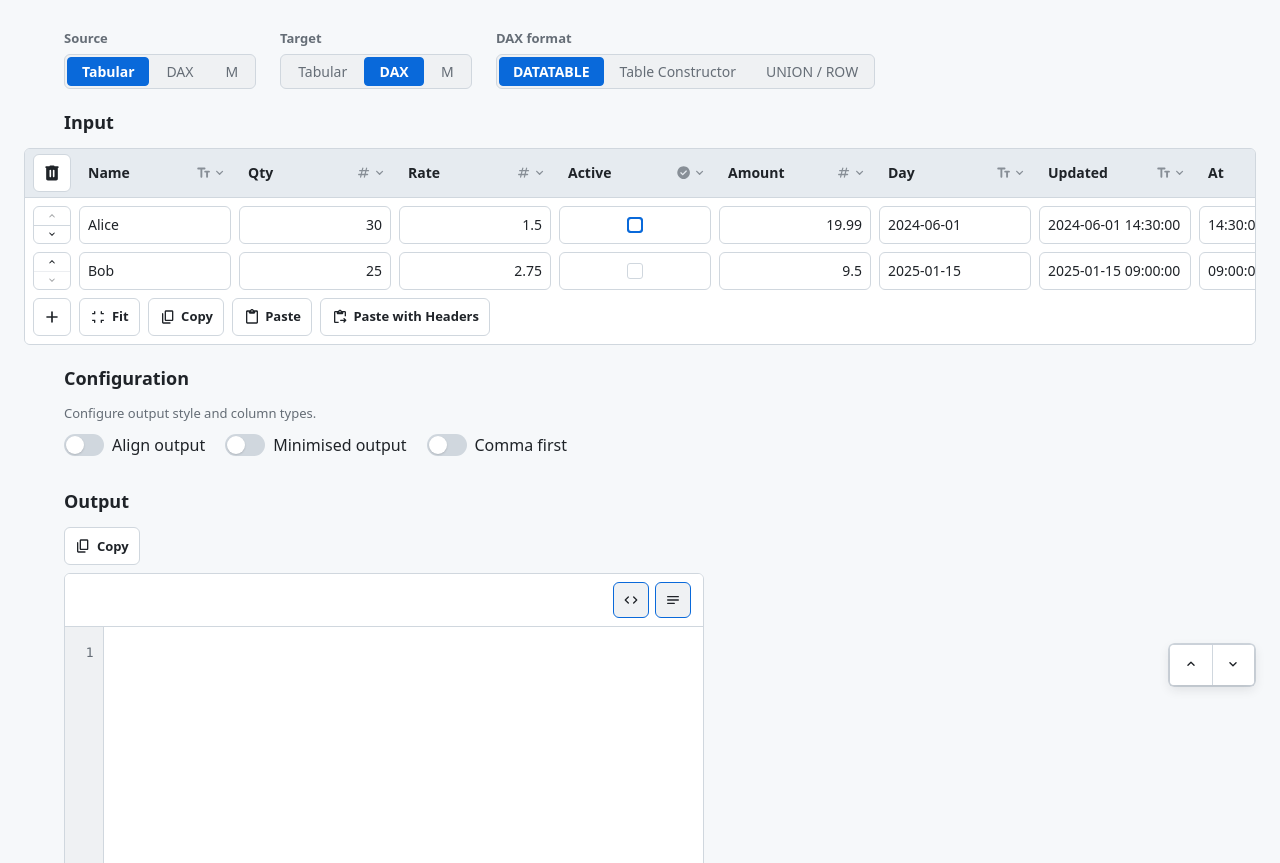
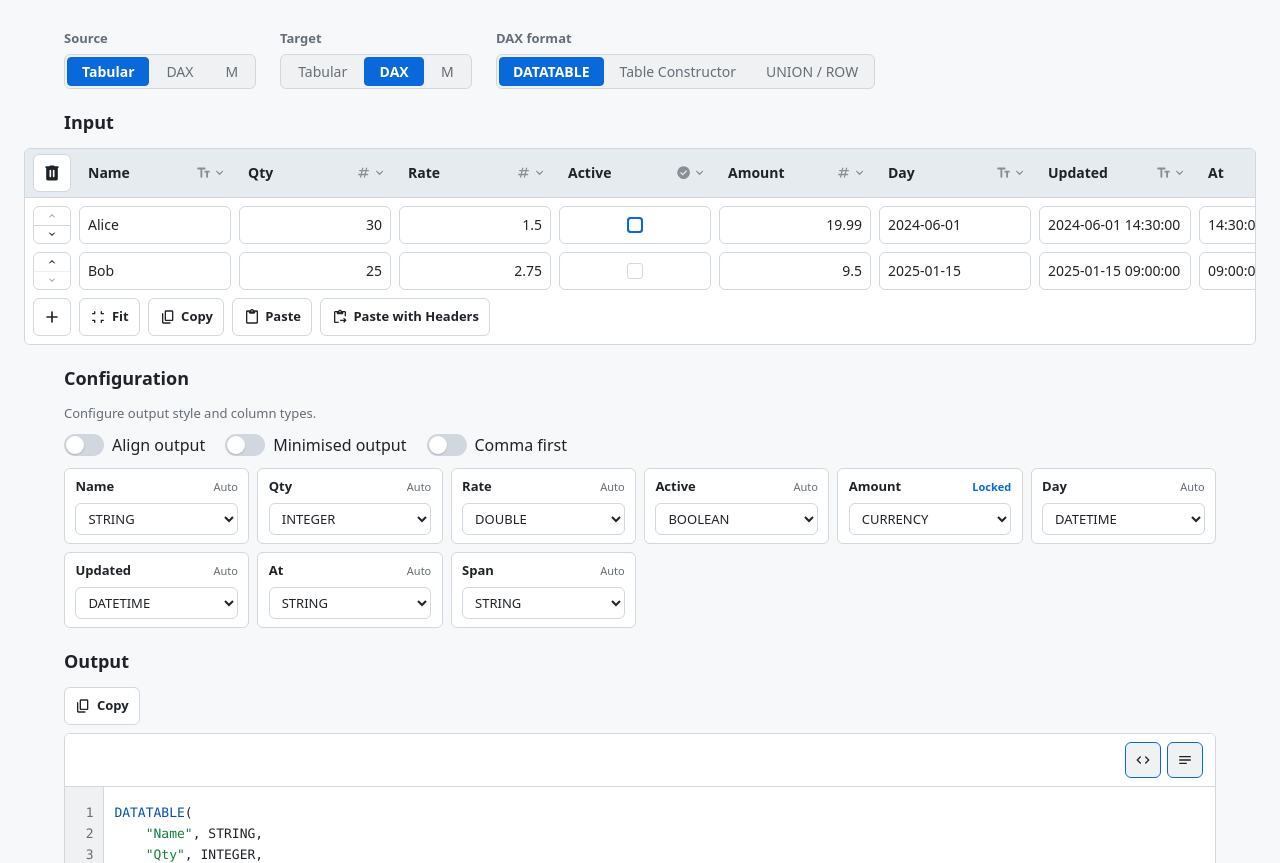
Before and after one commit to filcuk/pbi-tabulator, a website: page index.html in a window 1280 px wide. Shown: the part 89-952 px from the top of the page. Drawn offline with Linux system fonts and the light colour scheme; no server answers.

Commit message:
Fix migration regressions

```diff
--- a/app/config.js
+++ b/app/config.js
@@ -15,11 +15,10 @@
   alsoSeeUrl:
     "https://raw.githubusercontent.com/filcuk/shared/refs/heads/main/apps/links.json",
   /**
-   * Optional topic whitelist (case-insensitive). Omit / `null` / `false` → all topics.
-   * Empty array → hide named topics (ungrouped flat links still show).
-   * Ungrouped flat links are never filtered by this list.
+   * Remote topic filter (`["*"]` = all; `"-Topic"` excludes; named strings
+   * whitelist; `""` includes ungrouped; `[]` includes nothing).
    */
-  alsoSeeTopics: null,
+  alsoSeeTopics: ["*"],
   /**
    * Local related apps (fallback when `alsoSeeUrl` is empty or fetch fails).
    * Set to `[]` or `false` to hide the control when there is no remote list.
--- a/app/converter-app.js
+++ b/app/converter-app.js
@@ -137,6 +137,54 @@
   if (lang === "dax") return "dax";
   if (lang === "m") return "powerquery";
   return null;
+}
+
+/**
+ * Code-block language is fixed at init. Remount when DAX vs M highlighting changes.
+ * @param {HTMLElement | null} el
+ * @param {{ mode?: string }} options
+ */
+function initConverterCodeBlock(el, options) {
+  if (!(el instanceof HTMLElement)) return null;
+
+  /** @type {ReturnType<typeof initCodeBlock> | null} */
+  let instance = initCodeBlock(el, options);
+
+  return {
+    getSource() {
+      return instance?.getSource() ?? "";
+    },
+    setSource(next) {
+      instance?.setSource(next);
+    },
+    /**
+     * @param {string} language
+     */
+    setLanguage(language) {
+      const current = el
+        .querySelector("code")
+        ?.className.match(/language-([\w-]+)/)?.[1];
+      if (!language || current === language) return;
+
+      const source = instance?.getSource() ?? "";
+      const mode = instance?.getMode() ?? options.mode;
+      delete el.dataset.codeBlockInit;
+      el.replaceChildren();
+
+      const body = document.createElement("div");
+      body.className = "code-block-body";
+      const pre = document.createElement("pre");
+      pre.className = `line-numbers language-${language}`;
+      const code = document.createElement("code");
+      code.className = `language-${language}`;
+      pre.append(code);
+      body.append(pre);
+      el.append(body);
+
+      instance = initCodeBlock(el, { ...options, mode });
+      instance?.setSource(source);
+    },
+  };
 }
 
 const SAMPLE = normalizeTable({
@@ -322,11 +370,11 @@
     },
   });
 
-  const inputCode = initCodeBlock(root.querySelector("#input-code"), {
+  const inputCode = initConverterCodeBlock(root.querySelector("#input-code"), {
     mode: "edit",
   });
 
-  const outputCode = initCodeBlock(root.querySelector("#output-code"), {
+  const outputCode = initConverterCodeBlock(root.querySelector("#output-code"), {
     mode: "select",
   });
 
--- a/app/css/converter.css
+++ b/app/css/converter.css
@@ -83,6 +83,7 @@
 .converter-pane .tabular-input:not(.tabular-input--breakout),
 .converter-pane .table-block {
   width: 100%;
+  max-width: none;
 }
 
 .converter-config-hint {
--- a/app/main.js
+++ b/app/main.js
@@ -1,5 +1,9 @@
 import { initShell } from "./shell/shell.js";
+import { initPageNavPanel } from "./shell/page-nav.js";
 import { initConverterApp } from "./converter-app.js";
 
-initShell({ pageNav: false });
+initShell();
+// 0.12.1 always injects #page-nav; this converter page has no section outline.
+initPageNavPanel("#page-nav")?.destroy();
+document.getElementById("page-nav")?.remove();
 initConverterApp();
--- a/index.html
+++ b/index.html
@@ -145,7 +145,7 @@
                 </button>
               </div>
               <div
-                class="code-block code-block--wide"
+                class="code-block code-block--full"
                 id="input-code"
                 data-code-mode="edit"
                 data-code-copy="false"
@@ -292,7 +292,7 @@
                 </button>
               </div>
               <div
-                class="code-block code-block--wide"
+                class="code-block code-block--full"
                 id="output-code"
                 data-code-mode="select"
                 data-code-copy="false"
```
